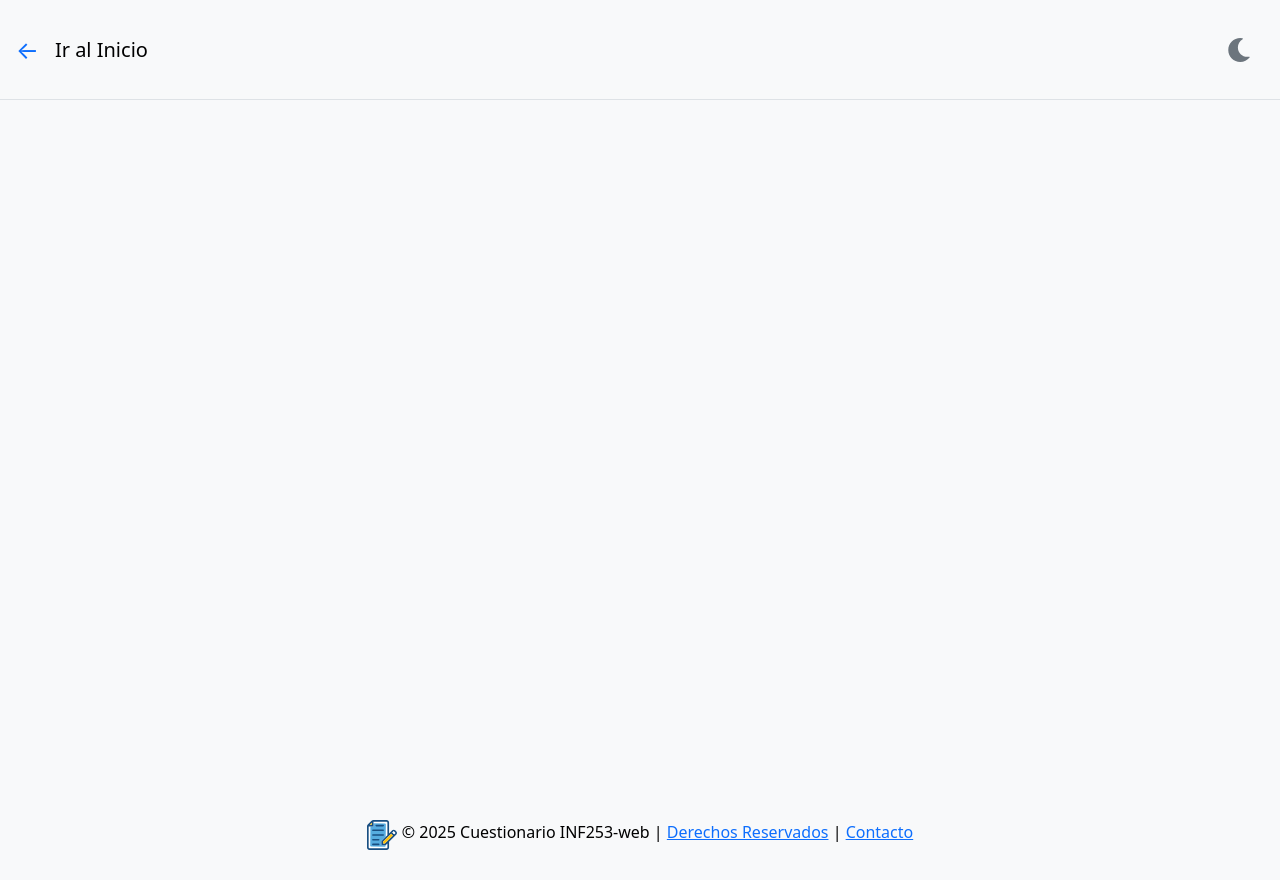
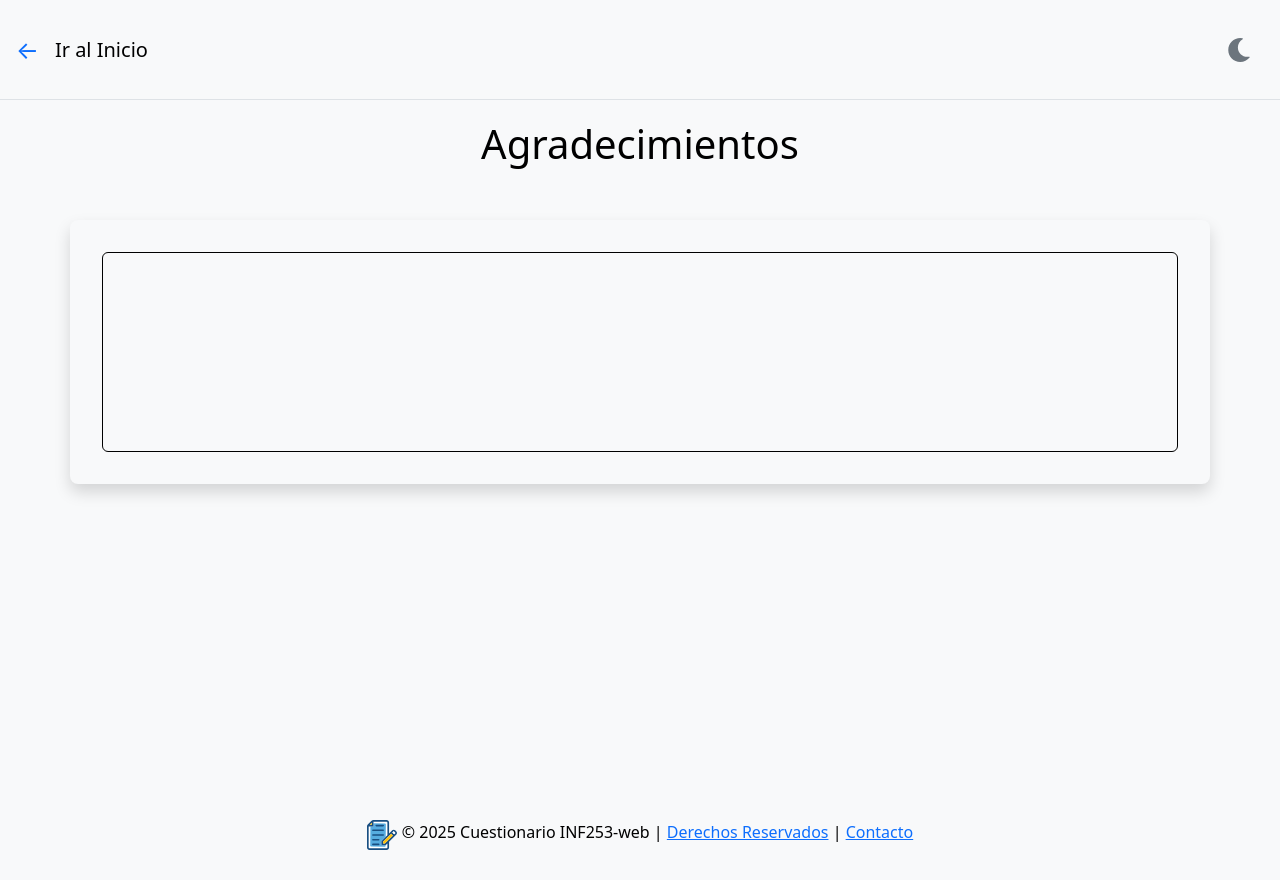
Before and after one commit to friquelmel9/Cuestionario-INF253-web, a React (Vite) app: page /Agradecimientos in a window 1280 px wide. Built offline with nearby package versions, Linux system fonts and the light colour scheme.

Commit message:
Esuqeleto Pagina de Agradecimientos

```diff
--- a/src/vistas/Agradecimientos/Agradecimientos.jsx
+++ b/src/vistas/Agradecimientos/Agradecimientos.jsx
@@ -8,6 +8,19 @@ function Agradecimientos(){
         <>
             <div style={{display: 'flex', flexDirection: 'column', gap: '20px', minHeight:'100vh'}}>
                 <TopMenu text="Ir al Inicio" link={`${import.meta.env.BASE_URL}Inicio`} />
+                <h1 style={{textAlign: 'center'}} > Agradecimientos</h1>
+                <div
+                    className={`container mt-4 ${isDarkTheme ? 'bg-dark border border-white' : 'bg-light shadow'}`}
+                    style={{display: 'flex', flexFlow: 'column', justifyContent:'space-evenly'}}>
+                    {/* Espacio para la persona */}
+                    <div
+                        className={`border p-4 rounded ${isDarkTheme ? 'border-white' : 'border-black'}`}
+                        style={{display: 'flex', flexFlow: 'column', justifyContent:'space-evenly', minHeight:'200px'}}>
+
+                    </div>
+                    {/* Espacio para la persona es copiar y pegar para mas agradecimientos */}
+
+                </div>
             </div>
             <FooterMenu inicio={false}/>
         </>
```
